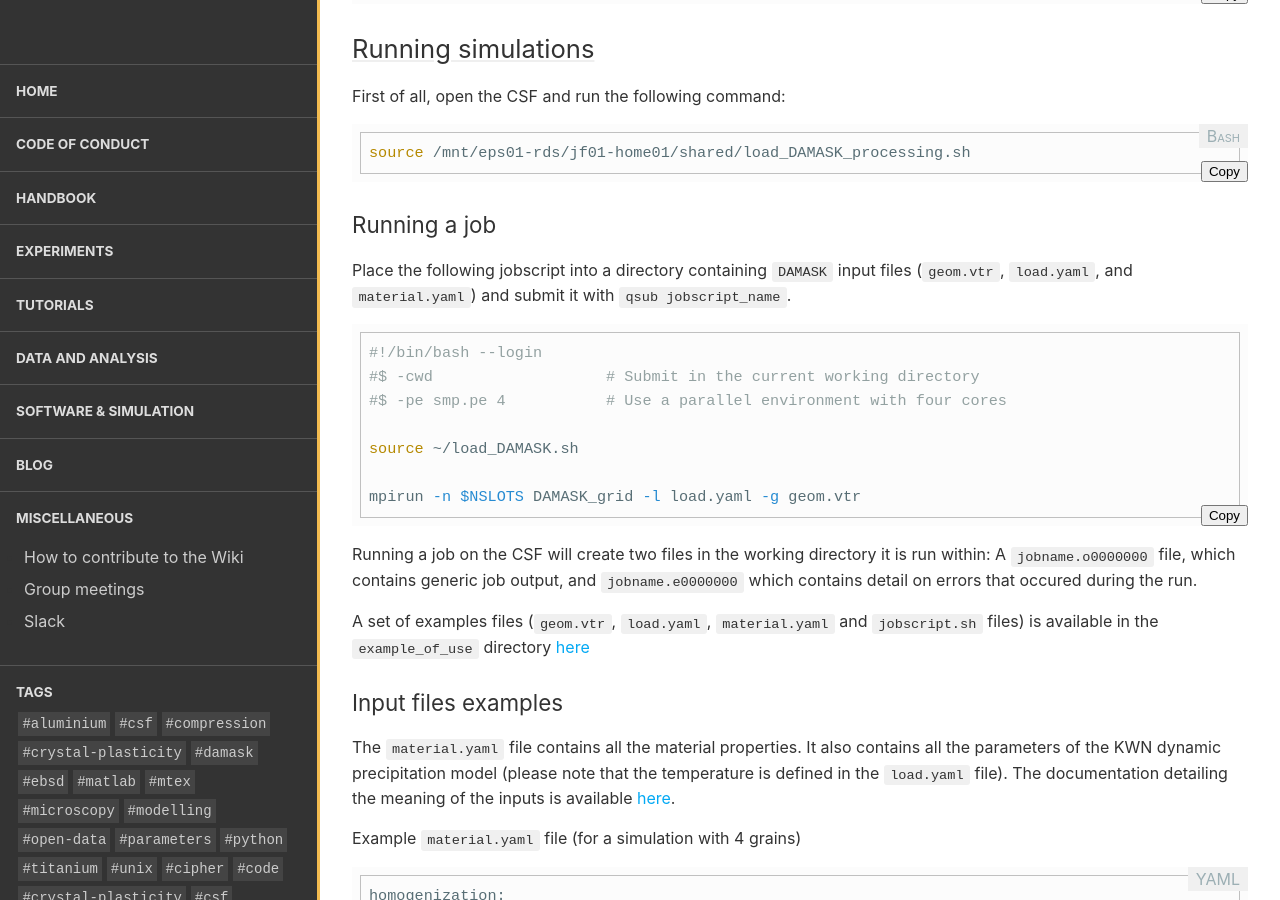
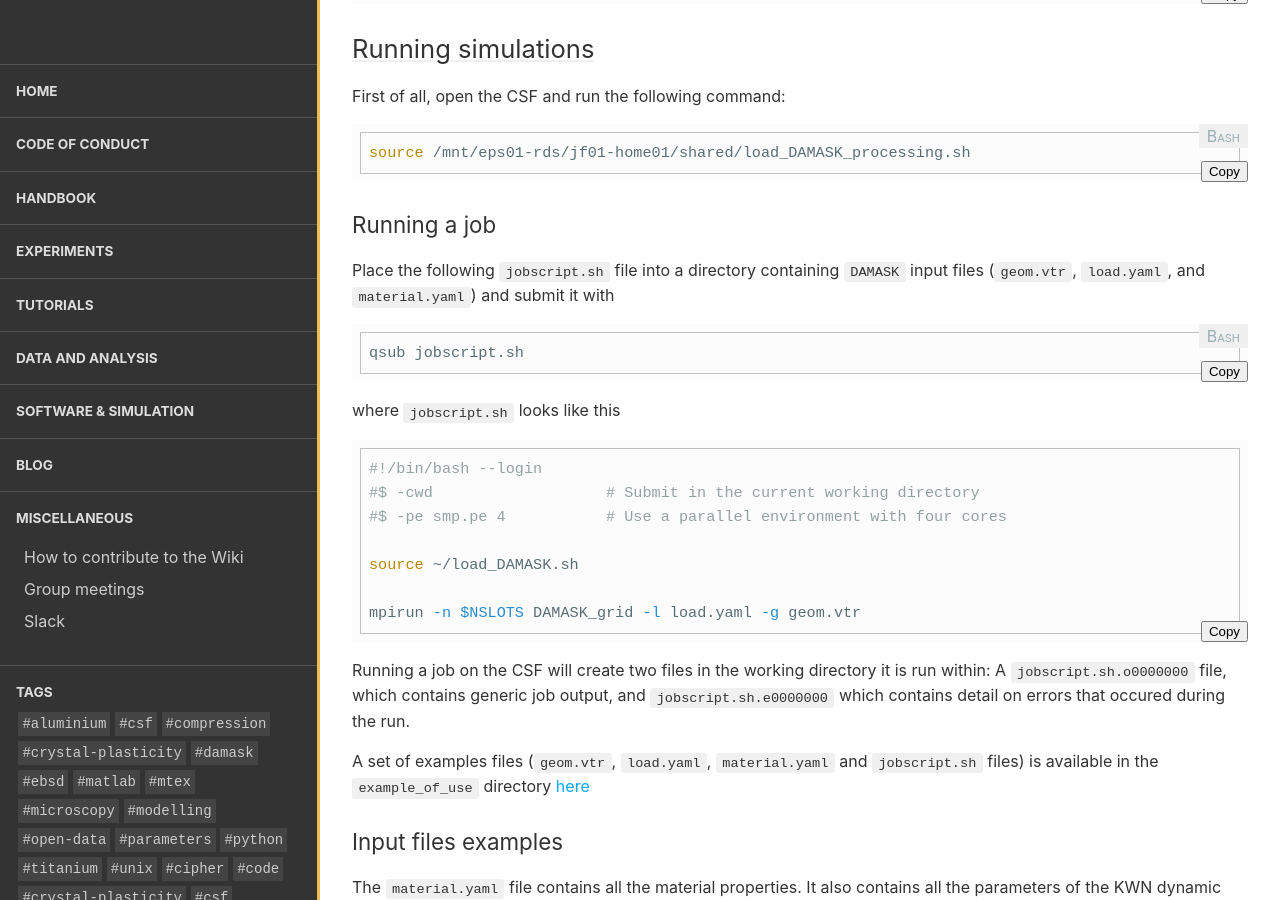
Before and after one commit to LightForm-group/wiki, a Jekyll site: the page built from collections/_software_and_simulation/KWN_damask.md, in a window 1280 px wide and 900 px high, scrolled down 1691 px. Built offline with Jekyll 4.4.1, drawn with Linux system fonts in a browser that asks for light colours; nearby versions of some CDN libraries.

Commit message:
Update KWN_damask.md

````diff
--- a/collections/_software_and_simulation/KWN_damask.md
+++ b/collections/_software_and_simulation/KWN_damask.md
@@ -83,8 +83,12 @@
 ### Running a job
 
 
-Place the following jobscript into a directory containing `DAMASK` input files (`geom.vtr`, `load.yaml`, and `material.yaml`) and submit it with `qsub jobscript_name`.
+Place the following ```jobscript.sh``` file into a directory containing `DAMASK` input files (`geom.vtr`, `load.yaml`, and `material.yaml`) and submit it with
+```bash
+qsub jobscript.sh
+```
 
+where ```jobscript.sh``` looks like this
 ```sh
 #!/bin/bash --login
 #$ -cwd                   # Submit in the current working directory
@@ -94,7 +98,7 @@
 
 mpirun -n $NSLOTS DAMASK_grid -l load.yaml -g geom.vtr
 ```
-Running a job on the CSF will create two files in the working directory it is run within: A `jobname.o0000000` file, which contains generic job output, and `jobname.e0000000` which contains detail on errors that occured during the run.
+Running a job on the CSF will create two files in the working directory it is run within: A `jobscript.sh.o0000000` file, which contains generic job output, and `jobscript.sh.e0000000` which contains detail on errors that occured during the run.
 
 A set of examples files (`geom.vtr`, `load.yaml`, `material.yaml` and `jobscript.sh` files) is available in the ```example_of_use``` directory [here](https://github.com/LightForm-group/Damask-KWN)
 ### Input files examples
````
